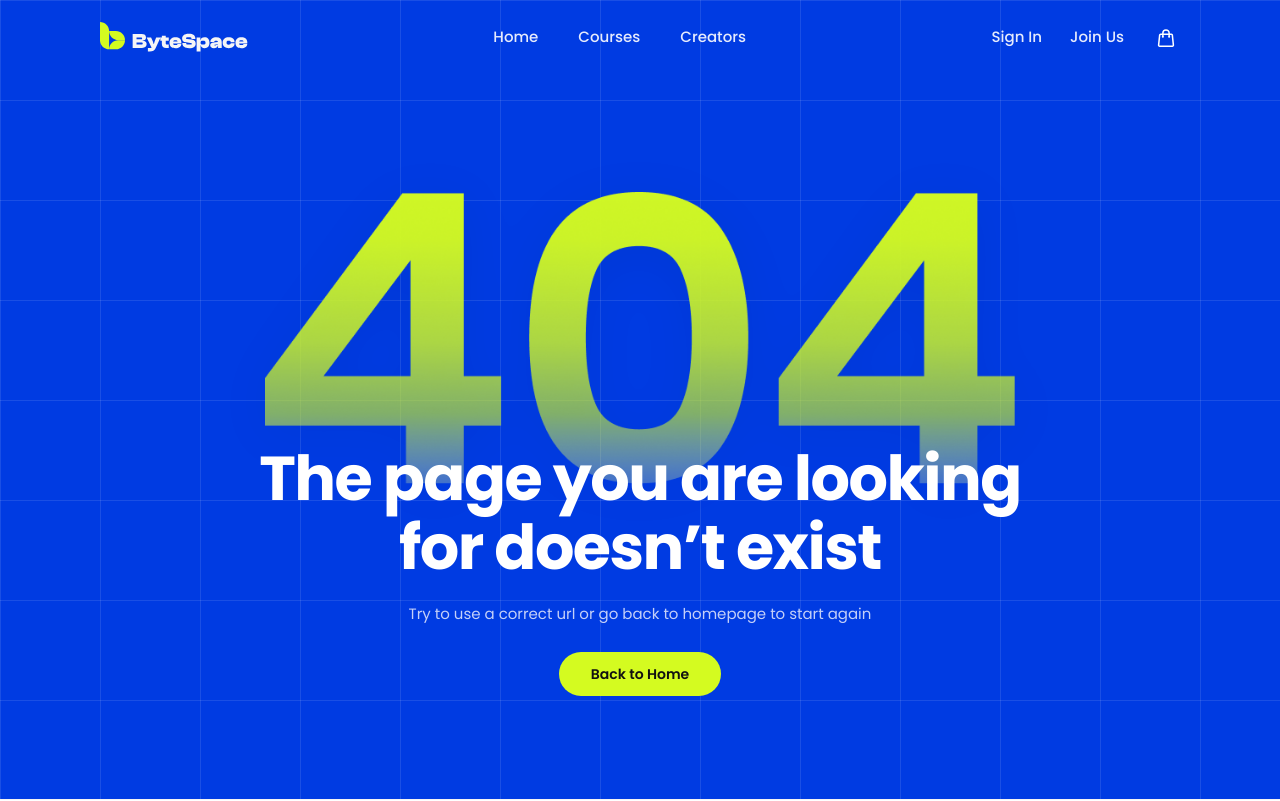
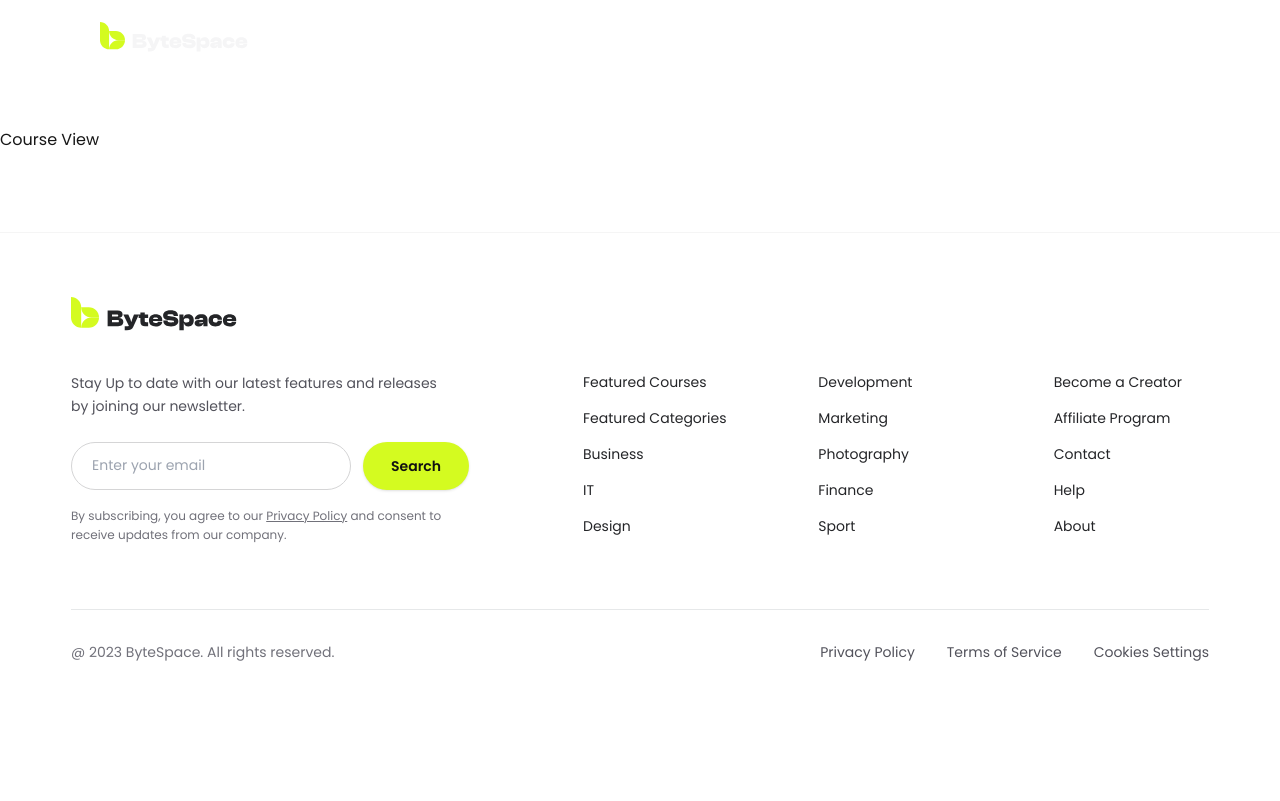
Before and after one commit to sushilhemrom500530/byte-space, a Next.js app: page /courses/view/1 in a window 1280 px wide. Before the commit this address had no page. Shown: the top 801 px of the page. Built offline with nearby package versions, Linux system fonts and the light colour scheme.

Commit message:
feat: add course details page and component

```diff
--- /dev/null
+++ b/src/app/(public)/courses/view/[courseId]/page.tsx
@@ -0,0 +1,11 @@
+import CourseDetails from "@/components/courses/details";
+
+
+export default function CourseViewPage({ params }: { params: { courseId: string } }) {
+    const courseId = params.courseId;
+    return (
+        <div className="pt-28 lg:pt-32 pb-20">
+            <CourseDetails courseId={courseId} />
+        </div>
+    );
+}
--- /dev/null
+++ b/src/components/courses/details/index.tsx
@@ -0,0 +1,7 @@
+export default function CourseDetails({ courseId }: { courseId: string }) {
+    return (
+        <div>
+            <h1>Course View</h1>
+        </div>
+    );
+}
```
